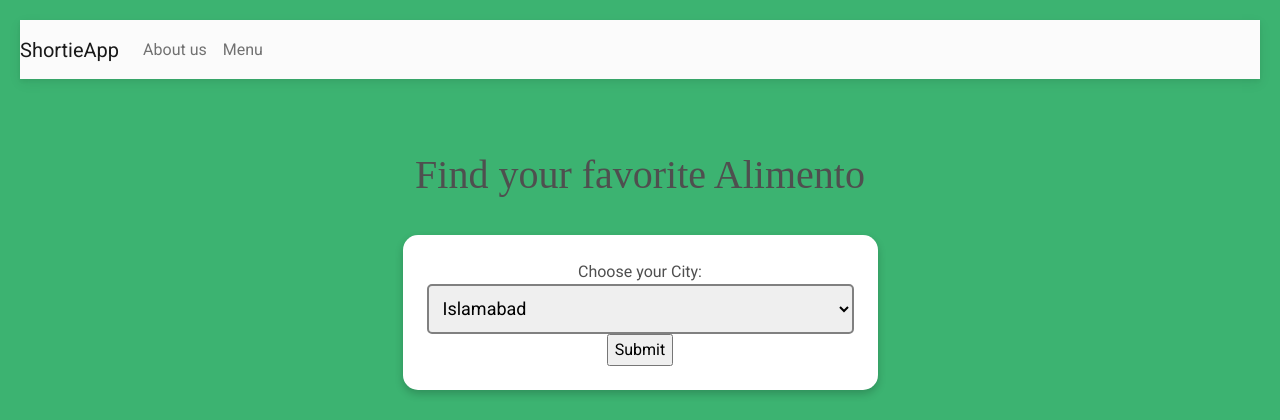
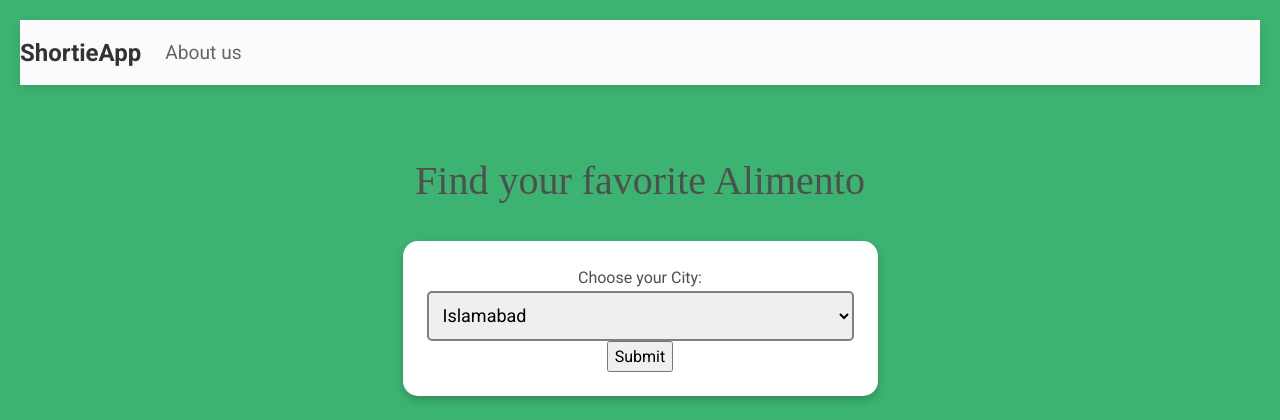
Before and after one commit to AbdullahHabib-github/Alimentos-webpage, a Django app: page / in a window 1280 px wide. Shown: the top 420 px of the page. Run offline with Django 4.2, Linux system fonts and the light colour scheme.

Commit message:
Add files via upload

```diff
--- a/Alimentos/customer/templates/customer/navigation.html
+++ b/Alimentos/customer/templates/customer/navigation.html
@@ -1,3 +1,34 @@
+<style>
+  /* Add a transparent background color to the navbar */
+  .navbar {
+    background-color: rgba(255, 255, 255, 0.5);
+  }
+
+  /* Style the brand name */
+  .navbar-brand {
+    font-size: 1.5em;
+    font-weight: bold;
+    color: #333;
+  }
+
+  /* Style the navigation links */
+  .nav-link {
+    font-size: 1.2em;
+    color: #666;
+  }
+
+  /* Add a hover effect to the navigation links */
+  .nav-link:hover {
+    color: #333;
+  }
+
+  /* Style the active navigation link */
+  .nav-link.active {
+    font-weight: bold;
+    color: #333;
+  }
+</style>
+
 <nav class="navbar navbar-expand-lg navbar-light bg-light">
   <a class="navbar-brand" href="{% url 'index' %}">ShortieApp</a>
   <button class="navbar-toggler" type="button" data-toggle="collapse" data-target="#navbarNav" aria-controls="navbarNav" aria-expanded="false" aria-label="Toggle navigation">
@@ -8,9 +39,7 @@
       <li class="nav-item active">
         <a class="nav-link" href="{% url 'about' %}">About us </span></a>
       </li>
-        <li class="nav-item">
-          <a class="nav-link" href="#">Menu</a>
-        </li>
+
     </ul>
   </div>
 </nav>
```
Also changed, not shown: Alimentos/customer/templates/customer/index.html (line endings or trailing spaces). Lines whose indentation alone changed are shown as unchanged.
